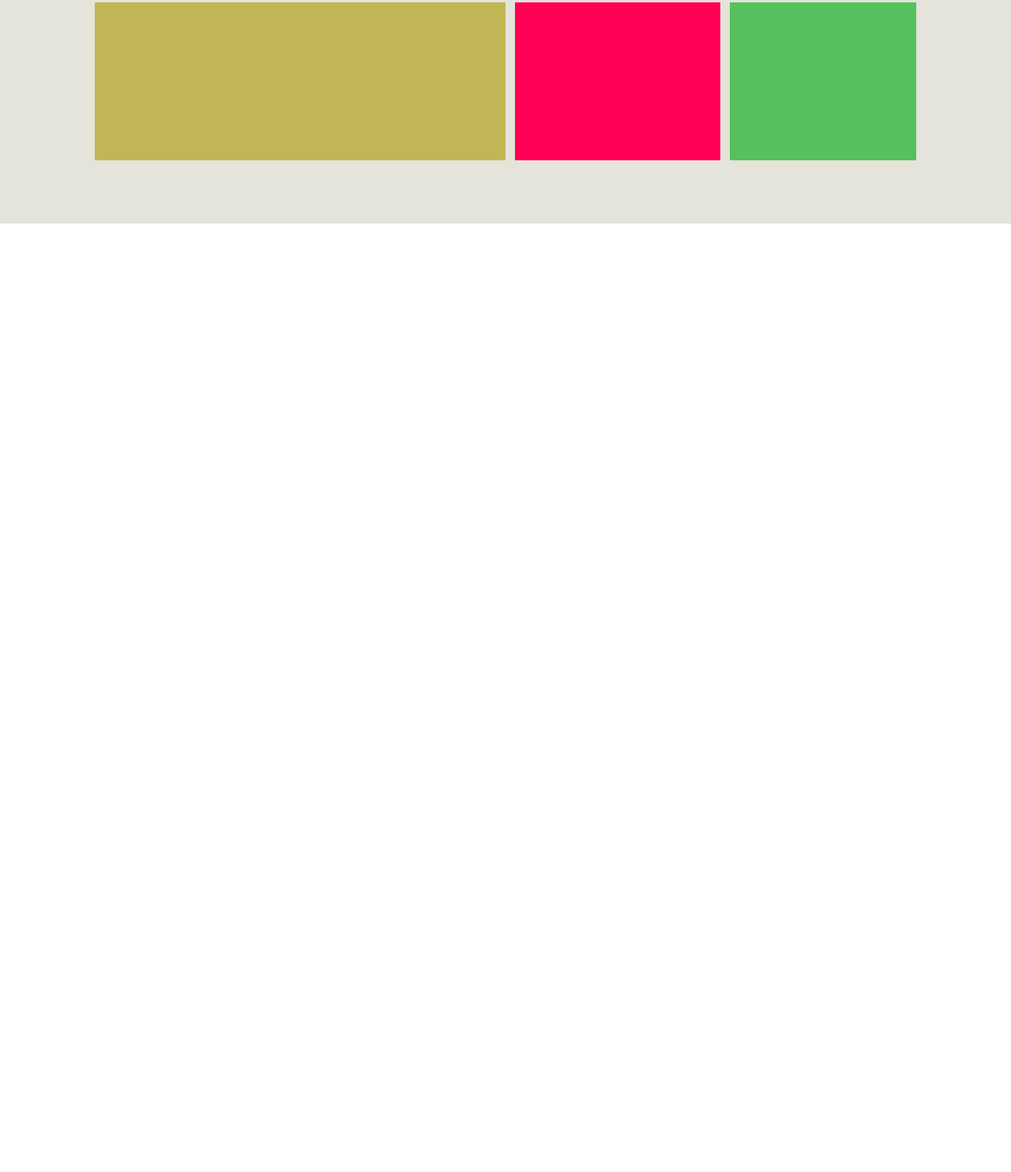
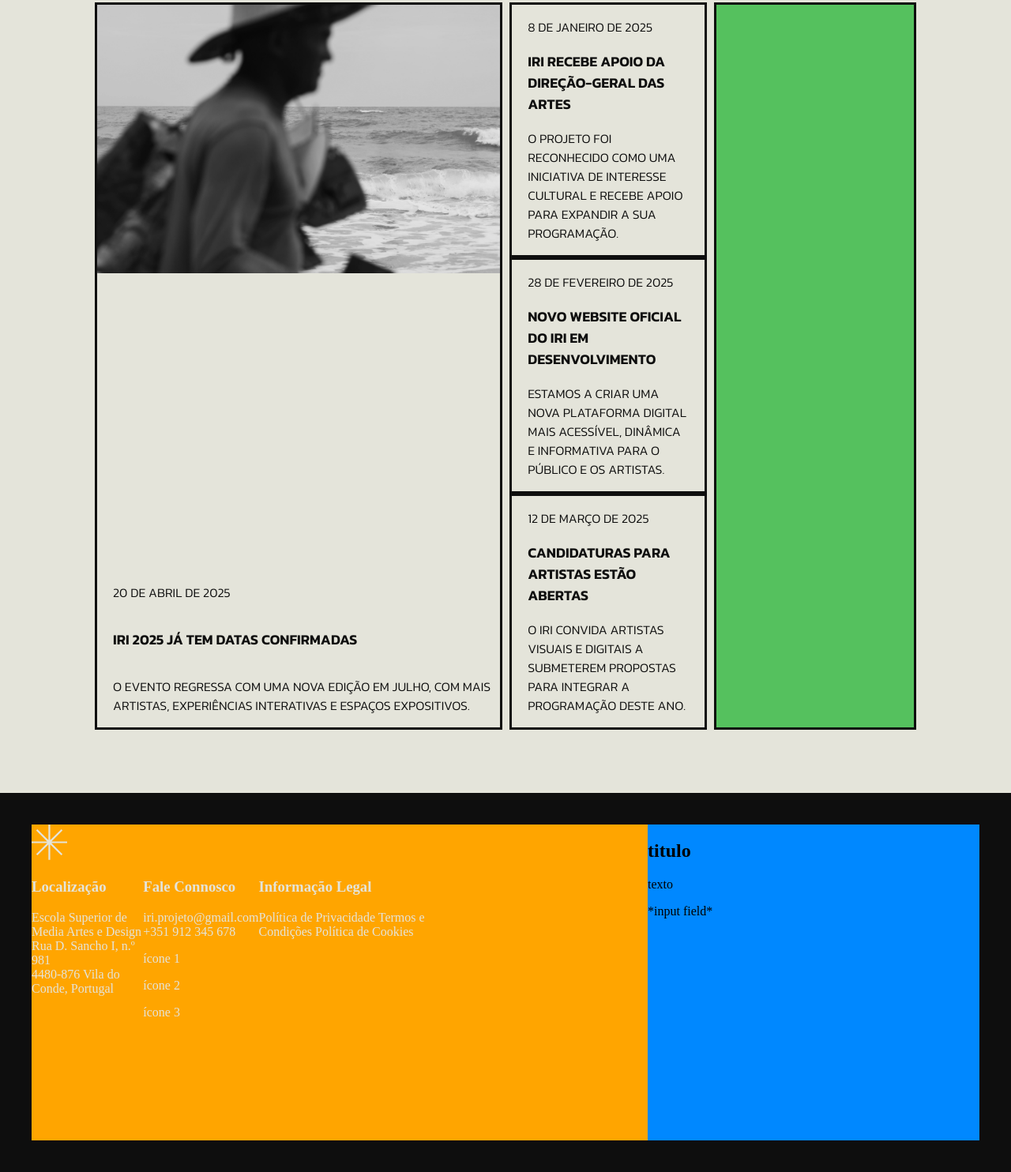
Before and after one commit to iri-esmad-epjr/imagens-real-imaginado, a plain HTML site: page sobreiri.html in a window 1280 px wide. Shown: the part 2734-4218 px from the top of the page at 79% size. Before the commit the page ends 3017 px from the top, so only its background shows below. Drawn offline with Linux system fonts and the light colour scheme; a web font is replaced by a local one.

Commit message:
correções gerais na aula
noticias e footer

```diff
--- a/css/mainstyles.css
+++ b/css/mainstyles.css
@@ -77,6 +77,13 @@
     text-transform: uppercase;
 }
 
+.titulo4{
+    color: #0E0E0E;
+    font-family: "Kanit_Semibold";
+    font-size: 18px;
+    text-transform: uppercase;
+}
+
 .txt-1 {
     color: #0E0E0E;
     text-align: left;
@@ -84,9 +91,16 @@
     font-size: 20px;
 }
 
+.txt-2-r {
+    color: #0E0E0E;
+    font-family: "Kanit_Light";
+    text-align: right;
+    text-transform: uppercase;
+    font-size: 16px;
+}
+
 .txt-2 {
     color: #0E0E0E;
-    text-align: right;
     font-family: "Kanit_Light";
     text-transform: uppercase;
     font-size: 16px;
@@ -243,10 +257,11 @@ td {
 
 .edc-img{
     background-color: #C1B655;
-    display: flex;
     height: auto;
     width: 50%;
     flex-shrink: 0;
+    display: flex;
+    mix-blend-mode: exclusion;
 }
 
 .btns-edc{
@@ -328,6 +343,7 @@ td {
     flex-shrink: 0;
     display: flexbox;
 }
+
 .ntc-header{
     display: flex;
     width: 100%;
@@ -341,7 +357,7 @@ td {
     border-color: #0E0E0E;
     border-radius: 50px;
     border-style: solid;
-    display: inline-flex;
+    display: flex;
     justify-content: center;
     align-items: send;
     width: 230px;
@@ -350,6 +366,16 @@ td {
     margin-right: 10px;
     margin-top: 20px;
     transition: 0.5s ease;
+}
+
+.btn-ntc-todas:hover{
+    color: #E4E4DA;
+    background-color: rgb(14, 14, 14);
+}
+
+.btn-ntc-todas:active{
+    color: #0E0E0E;
+    background-color: rgb(14, 14, 14, 0.5);
 }
 
 .btn-txt-1{
@@ -366,35 +392,97 @@ td {
 
 .ntc-section{
     display: flex;
+    flex-direction: row;
+    justify-content: space-between;
+    flex-shrink: 0;
+    margin: 0px;
     height: auto;
-    gap: 12px;
-    flex-shrink: 0;
-    overflow-x: hidden;
+}
+
+.bdr-ntc{
+    border-width: 3px;
+    border-style: solid;
+    border-color: #0E0E0E;
+    border-radius: 0px;
 }
 
 .ntc-1{
-    background-color: #C1B655;
+    background-color: #E4E4DA;
     display: flex;
-    height: 200px;
-    width: 50%;
+    flex-direction: column;
+    justify-content: space-between;
+    width: 49%;
+    height: auto;
     flex-shrink: 0;
 }
 
+.ntc-info{
+    padding-left: 20px;
+    display: flex;
+    flex-direction: column;
+    justify-content: center;
+}
+
+.img-ntc{
+    height: auto;
+}
+
 .ntc-2{
-    background-color: #ff0055;
+    width: 24%;
     display: flex;
-    height: 200px;
-    width: 25%;
+    flex-direction: column;
+    height: auto;
     flex-shrink: 0;
+    gap: 2%;
+}
+
+.ntc-centro{
+    padding-left: 20px;
+    padding-right: 20px;
 }
 
 .ntc-3{
     background-color: #55c15e;
     display: flex;
-    height: 200px;
-    width: 25%;
+    width: 24%;
     flex-shrink: 0;
+    height: auto;
 }
 
+/* FOOTER */
+.footer{
+    background-color: #0E0E0E;
+    height: 400px;
+    padding: 40px;
+    flex-shrink: 0;
+    display: flex;
+    flex-direction: row;
+}
 
-/* FOOTER */
+.ftr-info{
+    background-color: orange;
+    width: 65%;
+}
+
+.ftr-infos{
+    color: #E4E4DA;
+    width: 65%;
+    display: flex;
+    flex-direction: row;
+    display: flex;
+    justify-content: space-between;
+}
+
+.ftr-txt{
+    text-decoration: none;
+    color: #E4E4DA;
+}
+
+.inf-legal{
+
+}
+
+.ftr-newsletter{
+    background-color: rgb(0, 136, 255);
+    width: 35%;
+}
--- a/sobreiri.html
+++ b/sobreiri.html
@@ -64,23 +64,23 @@
                 <table>
                     <tr>
                         <td class="titulo3">Cordenador Geral</td>
-                        <td class="txt-2">João Mendes</td>
+                        <td class="txt-2-r">João Mendes</td>
                     </tr>
                     <tr>
                         <td class="titulo3">Produção e Logística</td>
-                        <td class="txt-2">Catarina Silva</td>
+                        <td class="txt-2-r">Catarina Silva</td>
                     </tr>
                     <tr>
                         <td class="titulo3">Comunicação e Marketing</td>
-                        <td class="txt-2">Ricardo Ferreira</td>
+                        <td class="txt-2-r">Ricardo Ferreira</td>
                     </tr>
                     <tr>
                         <td class="titulo3">Curadoria Artística</td>
-                        <td class="txt-2">Sofia Marques</td>
+                        <td class="txt-2-r">Sofia Marques</td>
                     </tr>
                     <tr>
                         <td class="titulo3">Gestão de Parcerias e Patrocínios</td>
-                        <td class="txt-2">Tiago Almeida</td>
+                        <td class="txt-2-r">Tiago Almeida</td>
                     </tr>
                 </table>
             </div>
@@ -102,23 +102,23 @@
                 <table>
                     <tr>
                         <td class="titulo3">Presidente da Comissão Científica</td>
-                        <td class="txt-2">Dr. António gonçalves</td>
+                        <td class="txt-2-r">Dr. António gonçalves</td>
                     </tr>
                     <tr>
                         <td class="titulo3">Especialista em Fotografia e Imagem</td>
-                        <td class="txt-2">Prof. Ana Rodrigues</td>
+                        <td class="txt-2-r">Prof. Ana Rodrigues</td>
                     </tr>
                     <tr>
                         <td class="titulo3">Investigador em Arte e Tecnologia</td>
-                        <td class="txt-2">Dr. Luís Moreira</td>
+                        <td class="txt-2-r">Dr. Luís Moreira</td>
                     </tr>
                     <tr>
                         <td class="titulo3">Curador e Historiador da Arte</td>
-                        <td class="txt-2">Prof. Mariana Lopes</td>
+                        <td class="txt-2-r">Prof. Mariana Lopes</td>
                     </tr>
                     <tr>
                         <td class="titulo3">Consultor em Interatividade e Experiência Digital</td>
-                        <td class="txt-2">Eng. Pedro Nunes</td>
+                        <td class="txt-2-r">Eng. Pedro Nunes</td>
                     </tr>
                 </table>
             </div>
@@ -137,8 +137,9 @@
             </div>
 
         </div>
-
-        <img src="media/imagens/g2_pb_jovens_surf.jpg" alt="Imagem 3 | EDIÇÕES ANTERIORES" width="100%" class="edc-img imgs-overlay1">
+            <div class="edc-img">
+                <img src="media/imagens/g2_pb_jovens_surf.jpg" alt="Imagem 3 | EDIÇÕES ANTERIORES" width="100%" class="imgs-overlay1">
+            </div>
     </div>
     <!-- SECÇÃO 4 - ULTIMAS NOTÍCIAS -->
     <div class="noticias">
@@ -147,28 +148,76 @@
             <a href="#noticias-completas" class="btn-ntc-todas btn-txt-1">Todas as Notícias</a>
         </div>
         <div class="ntc-section">
-            <div class="ntc-1">
-            <div class="img-ntc-1"><!--<img src="/media/imagens/g2_pb_homemchapeu.jpg" alt="Homem com Chapéu" width="100%">--></div>
+            <div class="ntc-1 bdr-ntc">
+                <div class="img-ntc-1"><img src="/media/imagens/g2_pb_homemchapeu.jpg" alt="Homem com Chapéu" width="100%"></div>
+                <div class="ntc-info">
+                    <p class="txt-2">20 de abril de 2025</p>
+                    <h3 class="titulo4">IRI 2025 já tem datas confirmadas</h3>
+                    <p class="txt-2">O evento regressa com uma nova edição em julho, com mais artistas, experiências interativas e espaços expositivos.</p>
+                </div>
         </div>
         <div class="ntc-2">
-            <div class="ntc-centro">
-                <!--<p>data</p>
-                <h3>titulo</h3>
-                <p>descrição</p>-->
+            <div class="ntc-centro bdr-ntc">
+                <p class="txt-2">8 de janeiro de 2025</p>
+                <h3 class="titulo4">IRI recebe apoio da Direção-Geral das Artes</h3>
+                <p class="txt-2">O projeto foi reconhecido como uma iniciativa de interesse cultural e recebe apoio para expandir a sua programação.</p>
+            </div>
+            <div class="ntc-centro bdr-ntc">
+                <p class="txt-2">28 de fevereiro de 2025</p>
+                <h3 class="titulo4">Novo website oficial do IRI em desenvolvimento</h3>
+                <p class="txt-2">Estamos a criar uma nova plataforma digital mais acessível, dinâmica e informativa para o público e os artistas.</p>
+            </div>
+            <div class="ntc-centro bdr-ntc">
+                <p class="txt-2">12 de março de 2025</p>
+                <h3 class="titulo4">Candidaturas para artistas estão abertas</h3>
+                <p class="txt-2">O IRI convida artistas visuais e digitais a submeterem propostas para integrar a programação deste ano.</p>
             </div>
         </div>
-        <div class="ntc-3"></div>
+        <div class="ntc-3 bdr-ntc"></div>
         </div>
 
     </div>
 
+    <!-- FOOTER -->
+        <div class="footer">
+            <div class="ftr-info">
+                <img src="media/icones/svg/white/icn_logo_w.svg" alt="Logo Imagens do Real Imaginado" width="45px" height="45px">
+                <div class="ftr-infos">
+                    <div class="ftr-txt">
+                        <h3>Localização</h3>
+                        <p>
+                            Escola Superior de Media Artes e Design <br>
+                            Rua D. Sancho I, n.º 981 <br>
+                            4480-876 Vila do Conde, Portugal
+                        </p>
+                    </div>
+                    <div class="ftr-txt">
+                        <h3>Fale Connosco</h3>
+                        <p>
+                            iri.projeto@gmail.com <br>
+                            +351 912 345 678 <br>
+                        </p>
+                        <div class="ftr-icn">
+                            <p>ícone 1</p>
+                            <p>ícone 2</p>
+                            <p>ícone 3</p>
+                        </div>
+                    </div>
+                    <div class="inf-legal">
+                        <h3>Informação Legal</h3>
+                        <a href="#politica_privacidade" class="ftr-txt">Política de Privacidade</a>
+                        <a href="#termos_condicoes" class="ftr-txt">Termos e Condições</a>
+                        <a href="#politica_cookies" class="ftr-txt">Política de Cookies</a>
+                    </div>
+                </div>
+            </div>
+            <div class="ftr-newsletter">
+                <h2>titulo</h2>
+                <p>texto</p>
+                <p>*input field*</p>
+            </div>
+        </div>
 
-    <!-- <footer>
-        <div>
-            <img src="media/icones/svg/white/icn_logo_w.svg" alt="Logo Imagens do Real Imaginado" width="45px" height="45px">
-        </div>
-        <div><p>Localização</p></div>
 
-    </footer> -->
 </body>
 </html>
```
